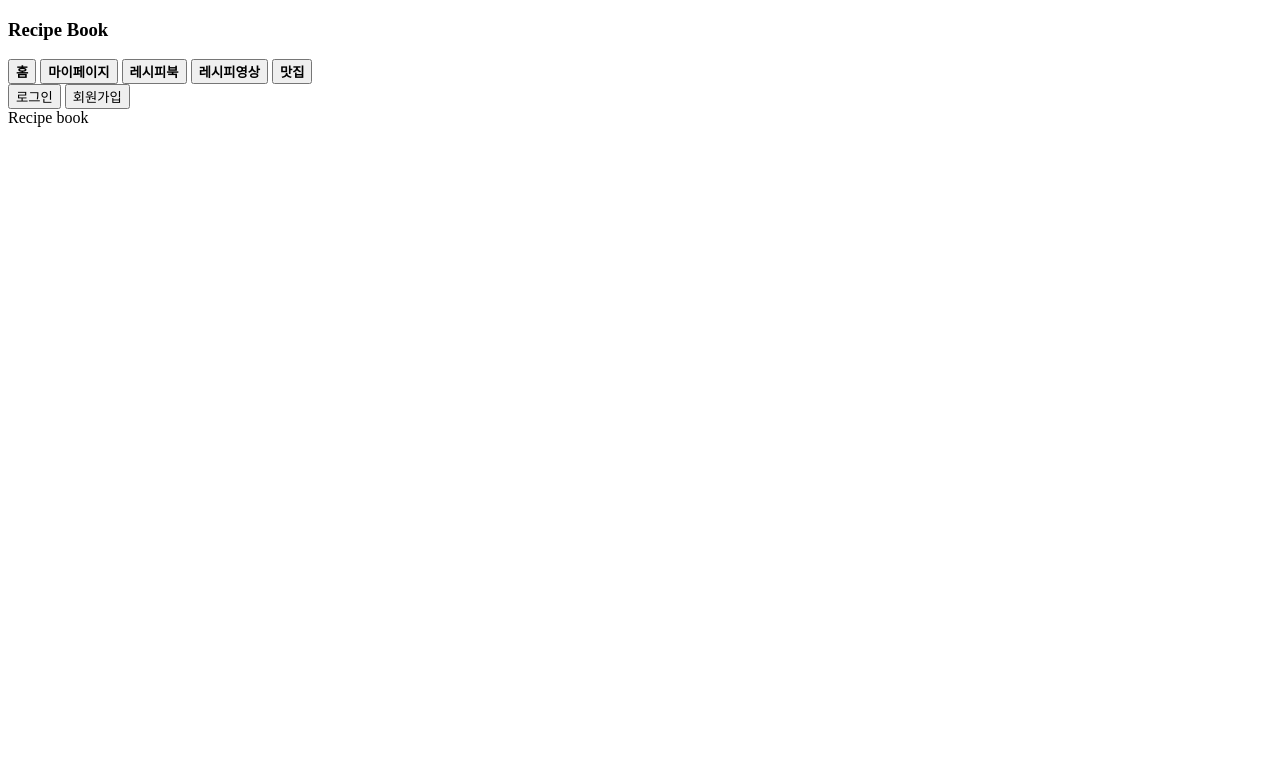
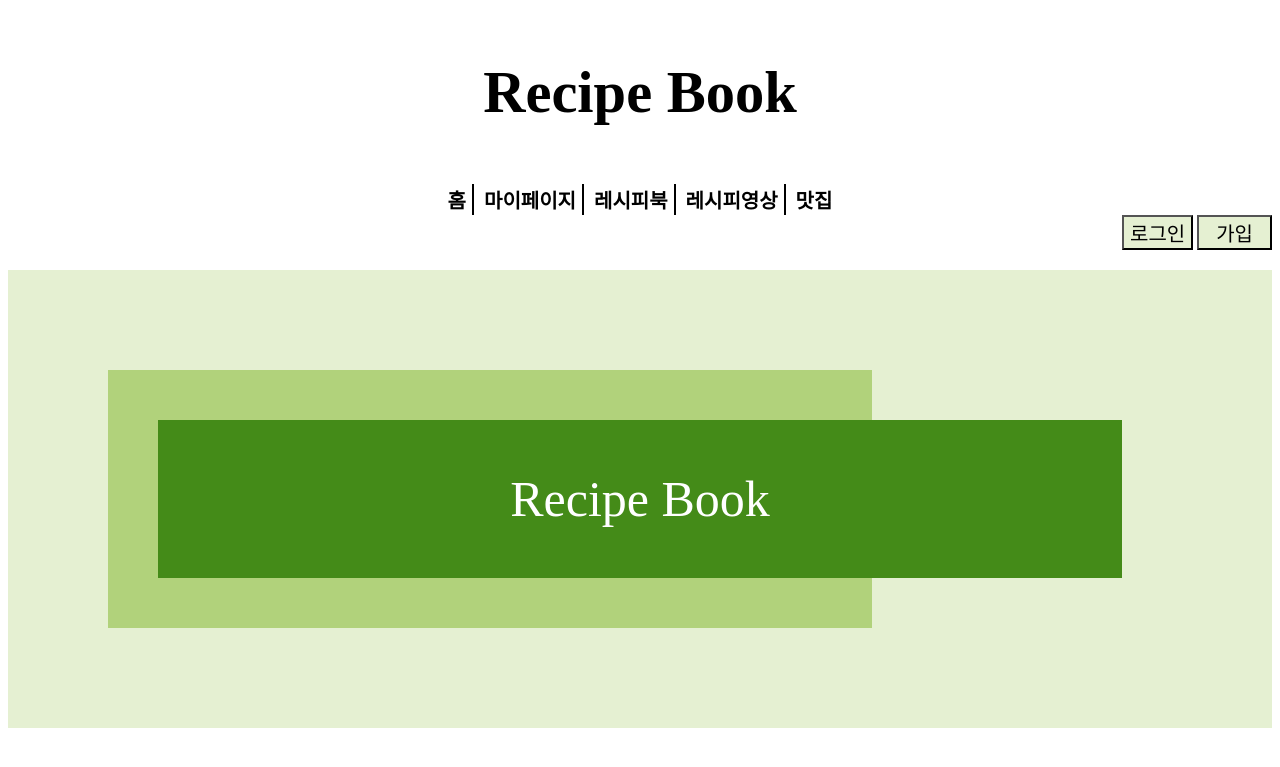
Before and after one commit to gksdkdus/Recipe, a Django app: template templates/home/mainpage.html in a window 1280 px wide. Shown: the top 767 px of the page. Run offline with Django 4.2, Linux system fonts and the light colour scheme; the template is opened without the code that fills it, so the values that code supplies are empty.

Commit message:
mainpage html okay

```diff
--- a/templates/home/mainpage.html
+++ b/templates/home/mainpage.html
@@ -4,6 +4,80 @@
     <meta charset="UTF-8">
     <title>Recpie</title>
 </head>
+<style>
+    #title{
+        text-align: center;
+        font-size: 50px;
+    }
+    #menubar{
+        text-align: center;
+    }
+    .box2{
+        /*display: flex;*/
+    }
+    button{
+        background-color: white;
+        font-size: 20px;
+    }
+    #home{
+        border-bottom: none;
+        border-top: none;
+        border-left: black;
+    }
+    #mypage{
+        border-bottom: none;
+        border-top: none;
+        border-left: black;
+    }
+    #recipebook{
+        border-bottom: none;
+        border-top: none;
+        border-left: black;
+    }
+    #video{
+        border-bottom: none;
+        border-top: none;
+        border-left: black;
+    }
+    #store{
+        border: none;
+    }
+    #login_box{
+        border-radius: 50px;
+        text-align: right;
+        margin-bottom: 20px;
+    }
+    #login{
+        background-color: #E5F0D2;
+    }
+    #signup{
+        background-color: #E5F0D2;
+        padding-left: 17px;
+    padding-right: 17px;
+    }
+    .backcolor1{
+        background-color: #E5F0D2;
+        padding: 100px;
+        z-index: 80;
+
+    }
+    .backcolor2{
+        background-color: #B1D27B;
+        padding: 50px;
+        z-index: 90;
+        margin-right: 300px;
+    }
+    .backcolor3{
+        text-align: center;
+        color: white;
+        background-color: #448B18;
+        font-size: 50px;
+        z-index: 100;
+        padding-top: 50px;
+        padding-bottom: 50px;
+        margin-right: -300px;
+    }
+</style>
 <body>
     <div class="box1">
         <div id="title">
@@ -19,15 +93,14 @@
             </div>
             <div id="login_box">
                 <button id="login" type="submit">로그인</button>
-                <button id="signup" type="submit">회원가입</button>
+                <button id="signup" type="submit">가입</button>
             </div>
         </div>
         <div class="backcolor1">
             <div class="backcolor2">
-                <div class="backcolor2">Recipe book</div>
+                <div class="backcolor3">Recipe Book</div>
             </div>
         </div>
-
     </div>
 </div>
 </body>
```
